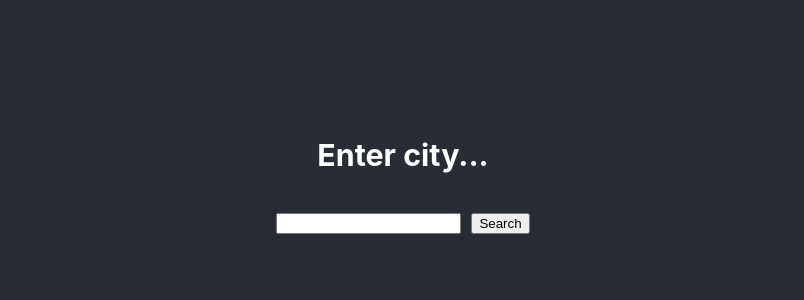
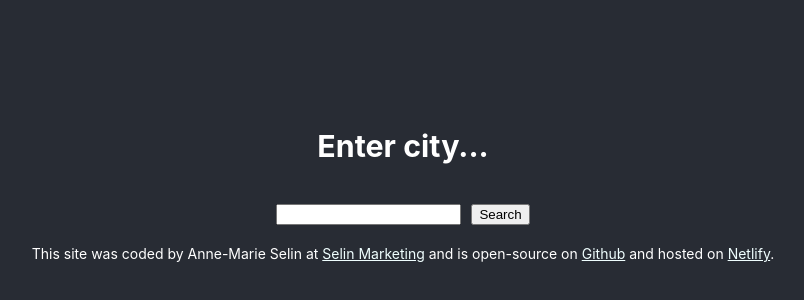
Before and after one commit to annemarieselin/React-Weather-App, a React (Create React App) app in the folder my-app/: page / in a window 1280 px wide. Shown: the part 220-520 px from the top of the page, without its empty margins (237-1041 px from the left). Built offline with nearby package versions, Linux system fonts and the light colour scheme.

Commit message:
Added styling elements

```diff
--- a/my-app/src/App.css
+++ b/my-app/src/App.css
@@ -16,3 +16,11 @@
 .search-box-input {
   margin-right: 10px;
 }
+
+.sources {
+  font-size: 14px;
+}
+
+.sources a {
+  color: azure;
+}
--- a/my-app/src/App.js
+++ b/my-app/src/App.js
@@ -8,6 +8,29 @@ function App() {
       <header className="App-header">
         <h3>Enter city...</h3>
         <SearchInput />
+        <footer class="sources">
+          This site was coded by Anne-Marie Selin at{" "}
+          <a href="https://selinmarketing.com/" target="_blank">
+            Selin Marketing
+          </a>{" "}
+          and is open-source on{" "}
+          <a
+            href="https://github.com/annemarieselin/react-weather-app"
+            target="_blank"
+          >
+            {" "}
+            Github
+          </a>{" "}
+          and hosted on{" "}
+          <a
+            href="https://react-weather-app-annemarieselin.netlify.app/"
+            target="_blank"
+          >
+            {" "}
+            Netlify
+          </a>
+          .
+        </footer>
       </header>
     </div>
   );
```
